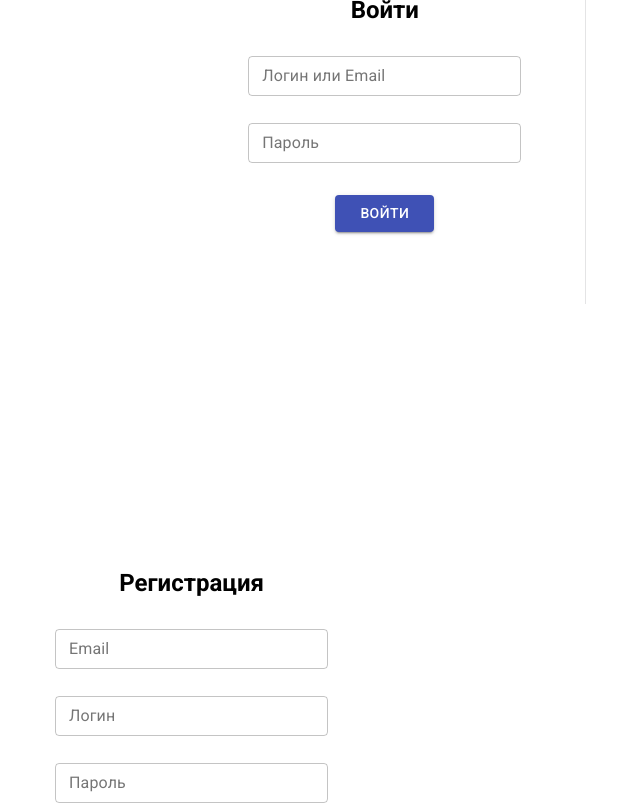
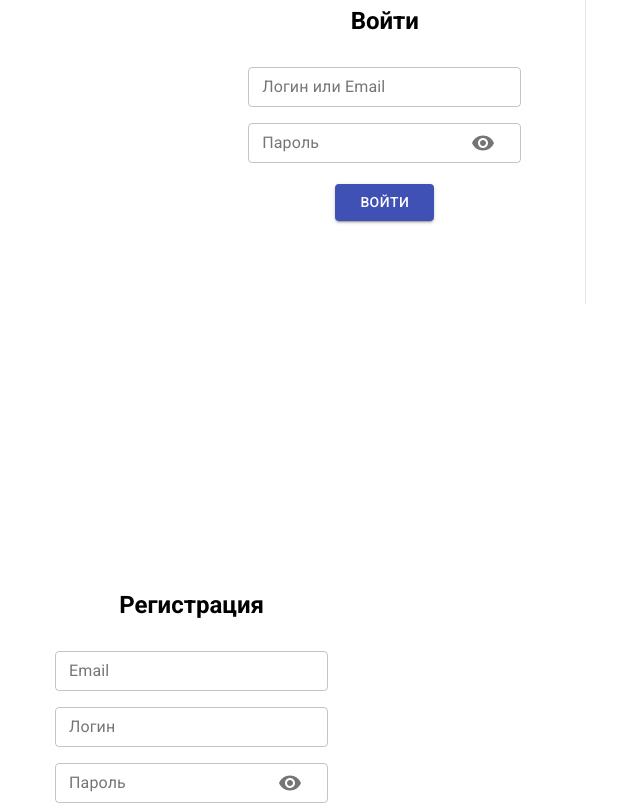
Before and after one commit to Victor954/WebpackProject, a React (Create React App) app in the folder marketreact/: page /login in a window 1280 px wide. Shown: the part 280-1085 px from the top of the page, without its empty margins (55-695 px from the left). Built offline with nearby package versions, Linux system fonts and the light colour scheme; what jss-rtl would draw is missing.

Commit message:
Завершение создания архитектуры валидации

```diff
--- /dev/null
+++ b/marketreact/src/modules/authorization/components/Form.module.scss
@@ -0,0 +1 @@
+@import '../../../application_theme/theme_forms.scss';
--- /dev/null
+++ b/marketreact/src/modules/authorization/components/ValidatedPasswordTextFiled.js
@@ -0,0 +1,23 @@
+import React from 'react';
+import ValidatedTextField from './ValidatedTextField';
+import VisiblyAdornment from './VisiblyAdornment';
+
+export default function ValidatedPasswordTextFiled({ filedData, name , onVisible , ...rest}) {
+
+    const { isVisible } = filedData;
+    const getType = () => isVisible ? 'text' : 'password';
+
+    return (
+        <ValidatedTextField
+            { ...rest }
+            filedData={filedData}
+            name = {name}
+            type={ getType() }
+            InputProps={{
+                endAdornment: <VisiblyAdornment
+                name={name}
+                isVisible={isVisible}
+                onSetVisiblity={onVisible}/>,
+        }}/>
+    )
+}
--- /dev/null
+++ b/marketreact/src/modules/authorization/components/ValidatedTextField.js
@@ -0,0 +1,35 @@
+import React from 'react';
+import { TextField } from '@material-ui/core';
+import styles from './Form.module.scss';
+
+export default function ValidatedTextField({
+    name,
+    label,
+    disabled,
+    filedData,
+    initialValdi,
+    onChange,
+    ...rest}) {
+
+    const { textValue  , isChanegd } = filedData;
+
+    const { msg , isValidate }  = initialValdi(textValue, name);
+
+    return (
+        <div className={styles['group-inputs']}>
+            <TextField
+                size="small"
+                variant="outlined"
+                classes={{root: styles['input-filed-root']}}
+                name={name}
+                label={label}
+                disabled={disabled}
+                value={textValue}
+                helperText={(isChanegd) ? msg : ''}
+                onChange={onChange}
+                error={!isValidate && isChanegd}
+                {...rest}>
+            </TextField>
+        </div>
+    )
+}
--- /dev/null
+++ b/marketreact/src/modules/authorization/components/VisiblyAdornment.js
@@ -0,0 +1,29 @@
+import React from 'react';
+import { InputAdornment , IconButton } from '@material-ui/core';
+import Visibility from '@material-ui/icons/Visibility';
+import VisibilityOff from '@material-ui/icons/VisibilityOff';
+
+export default function VisiblyAdornment ({ name , isVisible , onSetVisiblity }) {
+
+    const onClickVisibleHandler = (isVisiblity) => {
+
+        onSetVisiblity(name , isVisiblity);
+    }
+
+    const getVisiblityIcon = () => {
+
+        return isVisible ? <VisibilityOff /> : <Visibility />
+    }
+
+    return (
+        <InputAdornment position="end">
+            <IconButton
+                onMouseDown={e => onClickVisibleHandler(true)}
+                onMouseUp={e => onClickVisibleHandler(false)}
+                onMouseOutCapture={e => onClickVisibleHandler(false)}>
+
+            { getVisiblityIcon() }
+            </IconButton>
+        </InputAdornment>
+    )
+}
--- a/marketreact/src/modules/authorization/helper/ValidatorForm.js
+++ b/marketreact/src/modules/authorization/helper/ValidatorForm.js
@@ -1,9 +1,47 @@
+import validator from 'validator';
+
 export const getValidRule = (validatorRule , textError) => {
 
     return {
         isValidate: validatorRule,
         msg: textError
     };
+}
+
+export const getPasswordValidRule = (value) => {
+
+    const passwordValidRules = [
+        getValidRule(!validator.isEmpty(value) , 'Поле должно быть заполнено'),
+        getValidRule(validator.isAlphanumeric (value) , 'Пароль  не должен содержать спецсимволы'),
+        getValidRule(!validator.isNumeric(value), 'Пароль должен содержать буквы'),
+        getValidRule(!validator.isAlpha (value), 'Пароль должен содержать цифры'),
+        getValidRule(validator.isLength (value , { min: 8 }) , 'Пароль не должен быть короче 8 символов'),
+        getValidRule(validator.isLength (value , { max: 24 }) , 'Пароль не должен быть больше 24 символов'),
+    ];
+
+    return getRule(passwordValidRules);
+}
+
+export const getLoginValidRule = (value) => {
+
+    const emailLoginRules = [
+        getValidRule(!validator.isEmpty(value) , 'Поле должно быть заполнено'),
+        getValidRule(validator.isAlphanumeric(value) , 'Логин не должен содержать спецсимволы'),
+        getValidRule(!validator.isNumeric(value), 'Логин должен содержать буквы'),
+        getValidRule(validator.isLength (value , { min: 3 }) , 'Логин не должен быть короче 3 символов'),
+        getValidRule(validator.isLength (value , { max: 16}) , 'Логин не должен быть больше 16 символов'),
+    ];
+
+    return getRule(emailLoginRules);
+}
+
+const getRule = (rules) => {
+
+    const findedRule = rules.find(rule => !rule.isValidate);
+
+    if(findedRule) return findedRule;
+
+    return getValidRule(true , '');
 }
 
 export class ValidatorForm {
@@ -51,6 +89,13 @@ export class ValidatorForm {
 
     }
 
+    initialValdi = (value , name) => {
+        const { msg , isValidate }  = this.getFeildValid(value, name);
+        this.setCache(name , msg , isValidate);
+
+        return {msg, isValidate}
+    }
+
     getFormValid = () => {
         return Object.values(this._cache).every(state => state.isValidate);
     }
--- /dev/null
+++ b/marketreact/src/modules/authorization/helper/ValidatorFormDom.js
@@ -0,0 +1,13 @@
+export const setAsChanged = (state , setState) => {
+
+    for (const key of Object.keys(state)) {
+
+        setState(prevState => ({
+            ...prevState,
+            [key]: {
+                ...prevState[key],
+                isChanegd: true,
+            }
+        }));
+    }
+}
--- a/marketreact/src/modules/authorization/login/components/LoginMainComponent.js
+++ b/marketreact/src/modules/authorization/login/components/LoginMainComponent.js
@@ -1,9 +1,13 @@
 import React from 'react';
 import { useDispatch , useSelector } from 'react-redux';
 import { TextField  , Button} from '@material-ui/core';
-import { useLocation , useHistory } from 'react-router-dom';
+//import { useLocation , useHistory } from 'react-router-dom';
 import validator from 'validator';
-import { ValidatorForm , getValidRule } from '../../helper/ValidatorForm';
+import { ValidatorForm , getValidRule , getLoginValidRule , getPasswordValidRule } from '../../helper/ValidatorForm';
+import { setAsChanged } from '../../helper/ValidatorFormDom';
+
+import ValidatedPasswordTextFiled from '../../components/ValidatedPasswordTextFiled';
+import ValidatedTextField from '../../components/ValidatedTextField';
 
 import { logining , action_backup_loading } from '../../../../services/authorizationService/store/AuthActionsCreator';
 
@@ -27,26 +31,42 @@ export default function LoginMainComponent(props) {
         },
         Password:{
             textValue: '',
-            isChanegd: false
+            isChanegd: false,
+            isVisible: false
         }
     });
+
+    //#region  Установка правил для валидации
+
+    const getEmailLoginValid = (value) => {
+
+        const validatorEmail = validator.isEmail(value);
+
+        if(!validatorEmail) {
+
+            return getLoginValidRule(value);
+        }
+
+        return getValidRule(validatorEmail , 'Введите Email');
+    }
 
     const validationRules =  {
 
         EmailLogin: [
 
-            (value) => getValidRule(!validator.isEmpty(value) , 'Поле должно быть заполнено'),
-            (value) => getValidRule(validator.isEmail(value) , 'Это не Email'),
+            (value) => getEmailLoginValid(value),
             (value) => getValidRule(!loginingData.form.isException , loginingData.form.msg )
         ],
         Password: [
 
-            (value) =>  getValidRule(!validator.isEmpty(value) , 'Поле должно быть заполнено'),
+            (value) =>  getPasswordValidRule(value),
             (value) => getValidRule(!loginingData.form.isException , loginingData.form.msg )
         ]
     }
 
-    const {setCache , getFeildValid , getFormValid} = new ValidatorForm(validationRules);
+    //#endregion
+
+    const { initialValdi , getFormValid} = new ValidatorForm(validationRules);
 
 
     const getLoginData = () => {
@@ -61,23 +81,21 @@ export default function LoginMainComponent(props) {
         }
     }
 
-    const SetAsChanged = () => {
 
-        for (const key of Object.keys(loginState)) {
+    //#region События DOM
 
-            setLoginState(prevState => ({
-                ...prevState,
-                [key]: {
-                    ...prevState[key],
-                    isChanegd: true,
-                }
-            }));
-        }
+    const onVisibleHandler = (name , isVisible) => {
+
+        setLoginState(prevState => ({
+            ...prevState,
+            [name]: {
+                ...prevState[name],
+                isVisible: isVisible
+            }
+        }));
     }
 
-
-
-    const OnChangeInputHandler = (e) => {
+    const onChangeInputHandler = (e) => {
 
         const {value , name} = e.target;
 
@@ -96,50 +114,48 @@ export default function LoginMainComponent(props) {
 
     }
 
-    const OnClickSubmitForm = (e) => {
+    const onClickSubmitForm = (e) => {
 
         e.preventDefault();
-        SetAsChanged();
+        setAsChanged(loginState , setLoginState);
 
         if(getFormValid()) {
             dispatch(logining.action_request(getLoginData()));
         }
     }
 
-    const getField = (name , label ) => {
+    //#endregion
 
-        const { textValue  , isChanegd } = loginState[name];
+    const getProperties = (name) => {
 
-        const { msg , isValidate }  = getFeildValid(textValue, name);
-        setCache(name , msg , isValidate);
-
-        return (
-            <div className={styles['group-inputs']}>
-                <TextField
-                    size='small'
-                    variant='outlined'
-                    classes={{root: styles['input-filed-root']}}
-                    name={name}
-                    label={label}
-                    disabled={loadingLoginingData}
-                    value={textValue}
-                    helperText={(isChanegd) ? msg : ''}
-                    onChange={OnChangeInputHandler}
-                    error={!isValidate && isChanegd}
-                ></TextField>
-            </div>
-        )
+        return {
+            name:name,
+            className: styles['group-inputs'],
+            classes:{root: styles['input-filed-root']},
+            disabled:loadingLoginingData,
+            filedData: { ...loginState[name] },
+            initialValdi,
+            onChange:onChangeInputHandler
+        }
     }
 
     return (
         <div className="col-12">
 
-            <form className={styles['form-box']} noValidate autoComplete="off" onSubmit={OnClickSubmitForm}>
+            <form className={styles['form-box']} noValidate autoComplete="off" onSubmit={onClickSubmitForm}>
 
                 <h2 className={styles['title']}>Войти</h2>
 
-                { getField('EmailLogin' , 'Логин или Email') }
-                { getField('Password' , 'Пароль') }
+
+                <ValidatedTextField
+                    label = "Логин или Email"
+                    {...getProperties("EmailLogin")}/>
+
+                <ValidatedPasswordTextFiled
+                    label = "Пароль"
+                    onVisible={onVisibleHandler}
+                    {...getProperties("Password")}/>
+
 
                 <div className={styles['group-button']}>
                     <Button
--- a/marketreact/src/modules/authorization/register/components/RegisterMainComponent.js
+++ b/marketreact/src/modules/authorization/register/components/RegisterMainComponent.js
@@ -1,31 +1,148 @@
 import React from 'react';
-import { TextField  , Button} from '@material-ui/core';
+import { useSelector } from 'react-redux';
+import {  Button } from '@material-ui/core';
+import validator from 'validator';
+
+import { ValidatorForm , getValidRule, getLoginValidRule , getPasswordValidRule } from '../../helper/ValidatorForm';
+import { setAsChanged } from '../../helper/ValidatorFormDom';
+import ValidatedPasswordTextFiled from '../../components/ValidatedPasswordTextFiled';
+import ValidatedTextField from '../../components/ValidatedTextField';
 
 import styles from './RegisterMainComponent.module.scss';
 
 export default function RegisterMainComponent(props) {
 
+
+    const loadingLoginingData = useSelector((state) => state.loginPageData.authorizationServiceModel.loginingData.loading);
+
+
+    const [registerState , setRegisterState] = React.useState({
+        Email:{
+            textValue: '',
+            isChanegd: false
+        },
+        Login:{
+            textValue: '',
+            isChanegd: false
+        },
+        Password:{
+            textValue: '',
+            isChanegd: false,
+            isVisible: false
+        },
+        RepeatPassword:{
+            textValue: '',
+            isChanegd: false,
+            isVisible: false
+        }
+    });
+
+
+    const validationRules =  {
+
+        Email: [
+            (value) =>  getValidRule(!validator.isEmpty(value) , 'Поле должно быть заполнено'),
+            (value) => getValidRule(validator.isEmail(value) , 'Введите Email')
+        ],
+        Login: [
+            (value) => getLoginValidRule(value)
+        ],
+        Password: [
+            (value) =>  getPasswordValidRule(value),
+            (value) => getValidRule(validator.equals(value , registerState.RepeatPassword.textValue) , 'Пароли должны совпадать')
+        ],
+        RepeatPassword: [
+            (value) => getPasswordValidRule(value),
+            (value) => getValidRule(validator.equals(value , registerState.Password.textValue) , 'Пароли должны совпадать')
+        ]
+    }
+
+    const { initialValdi , getFormValid} = new ValidatorForm(validationRules);
+
+
+    const onChangeInputHandler = (e) => {
+
+        const {value , name} = e.target;
+
+        setRegisterState(prevState => ({
+            ...prevState,
+            [name]: {
+                ...prevState[name],
+                textValue: value,
+                isChanegd: true
+            }
+        }));
+
+    }
+
+    const onVisibleHandler = (name , isVisible) => {
+
+        setRegisterState(prevState => ({
+            ...prevState,
+            [name]: {
+                ...prevState[name],
+                isVisible: isVisible
+            }
+        }));
+    }
+
+    const onClickSubmitForm = (e) => {
+
+        e.preventDefault();
+        setAsChanged(registerState , setRegisterState);
+
+        if(getFormValid()) {
+
+        }
+    }
+
+    const getProperties = (name) => {
+
+        return {
+            name:name,
+            className: styles['group-inputs'],
+            classes:{root: styles['input-filed-root']},
+            disabled:loadingLoginingData,
+            filedData: { ...registerState[name] },
+            initialValdi,
+            onChange:onChangeInputHandler
+        }
+    }
+
     return (
         <div className="col-12">
 
-            <form className={styles['form-box']} noValidate autoComplete="off">
+            <form className={styles['form-box']} noValidate autoComplete="off" onSubmit={onClickSubmitForm}>
 
                 <h2 className={styles['title']}>Регистрация</h2>
 
-                <div className={styles['group-inputs']}>
-                    <TextField size="small" variant="outlined" classes={{root: styles['input-filed-root']}} label="Email"></TextField>
-                </div>
-                <div className={styles['group-inputs']}>
-                    <TextField size="small" variant="outlined" classes={{root: styles['input-filed-root']}} label="Логин"></TextField>
-                </div>
-                <div className={styles['group-inputs']}>
-                    <TextField size="small" variant="outlined" classes={{root: styles['input-filed-root']}} label="Пароль"></TextField>
-                </div>
-                <div className={styles['group-inputs']}>
-                    <TextField size="small" variant="outlined" classes={{root: styles['input-filed-root']}} label="Повторите пароль"></TextField>
-                </div>
+                <ValidatedTextField
+                    label = "Email"
+                    {...getProperties("Email")}/>
+
+                <ValidatedTextField
+                    label = "Логин"
+                    {...getProperties("Login")}/>
+
+                <ValidatedPasswordTextFiled
+                    label = "Пароль"
+                    onVisible={onVisibleHandler}
+                    {...getProperties("Password")}/>
+
+
+                <ValidatedPasswordTextFiled
+                    label = "Повторите пароль"
+                    onVisible={onVisibleHandler}
+                    {...getProperties("RepeatPassword")}/>
+
+
                 <div className={styles['group-button']}>
-                    <Button color="primary" variant="contained" className={styles['sender-btn']}>Регистрация</Button>
+                    <Button
+                        disabled={loadingLoginingData}
+                        color="primary"
+                        type="submit"
+                        variant="contained"
+                        className={styles['sender-btn']}>Регистрация</Button>
                 </div>
             </form>
         </div>
```
